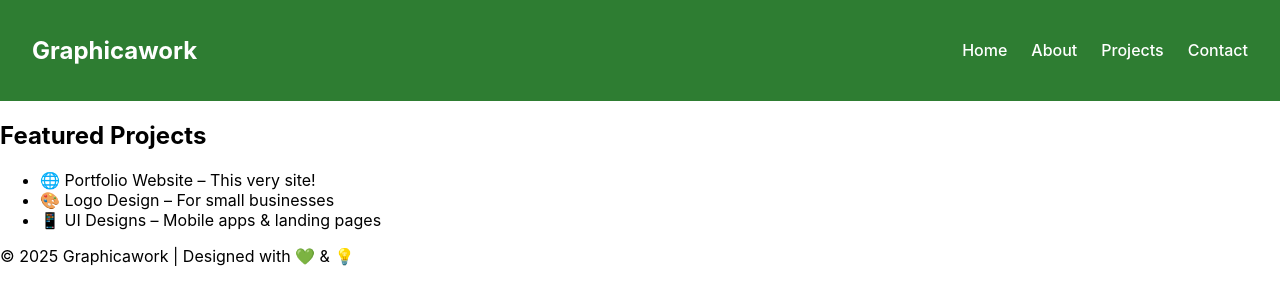
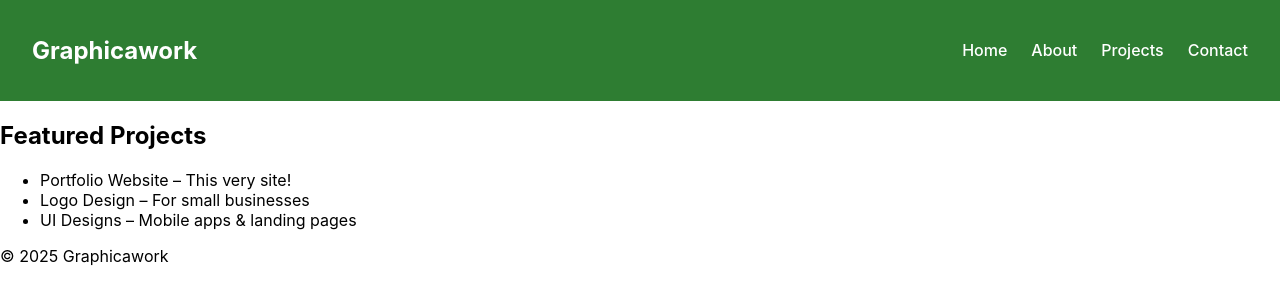
Before and after one commit to robby3689/graphicawork, a React (Create React App) app: page /projects in a window 1280 px wide. Shown: the top 304 px of the page. Built offline with nearby package versions, Linux system fonts and the light colour scheme.

Commit message:
Basic editing

```diff
--- a/src/components/Footer.js
+++ b/src/components/Footer.js
@@ -3,7 +3,7 @@ import React from 'react';
 function Footer() {
   return (
     <footer>
-      <p>&copy; 2025 Graphicawork | Designed with 💚 & 💡</p>
+      <p>&copy; 2025 Graphicawork</p>
     </footer>
   );
 }
--- a/src/pages/Projects.js
+++ b/src/pages/Projects.js
@@ -5,9 +5,9 @@ function Projects() {
     <section className="projects">
       <h2>Featured Projects</h2>
       <ul>
-        <li>🌐 Portfolio Website – This very site!</li>
-        <li>🎨 Logo Design – For small businesses</li>
-        <li>📱 UI Designs – Mobile apps & landing pages</li>
+        <li> Portfolio Website – This very site!</li>
+        <li> Logo Design – For small businesses</li>
+        <li> UI Designs – Mobile apps & landing pages</li>
       </ul>
     </section>
   );
```
